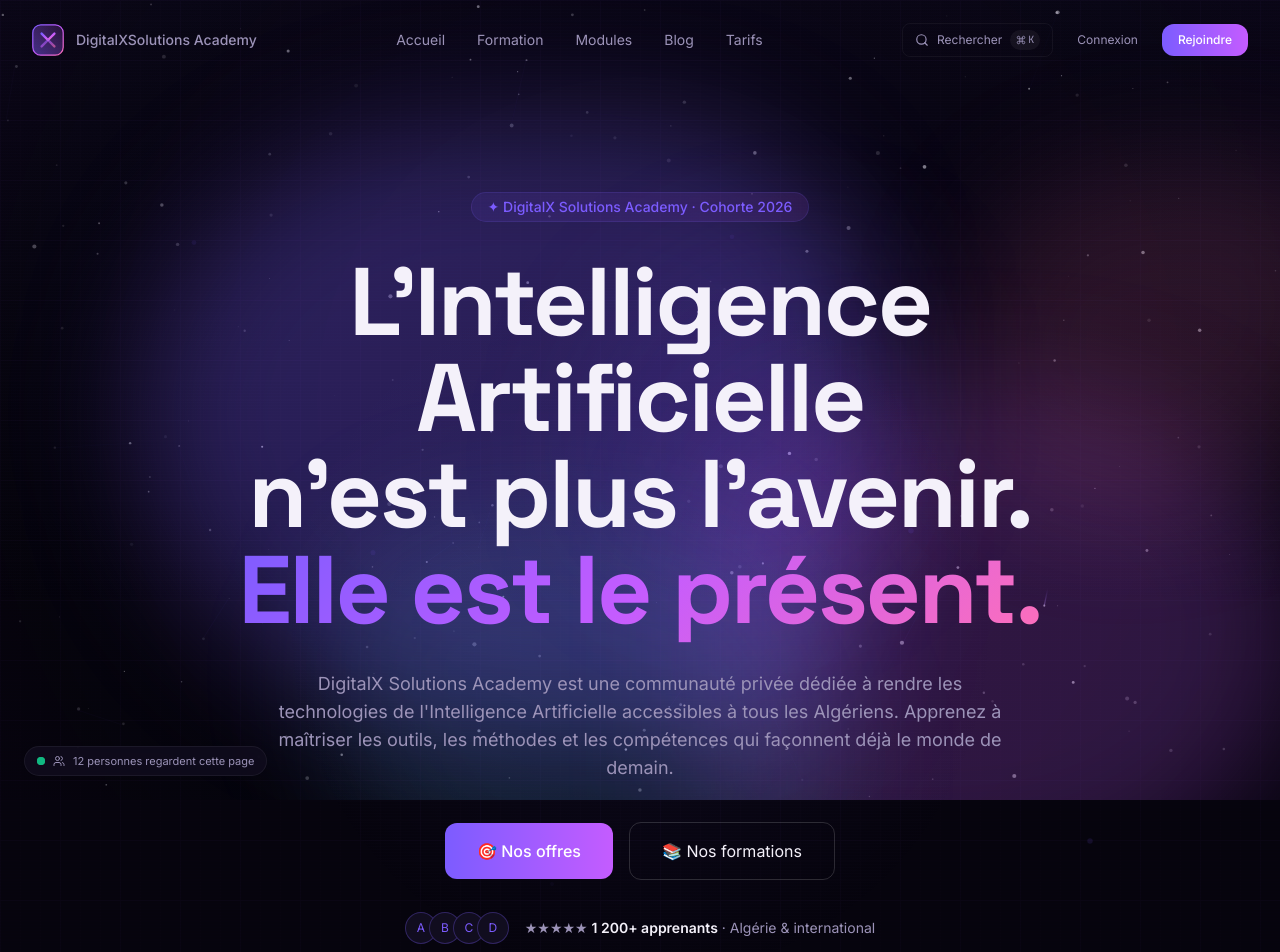
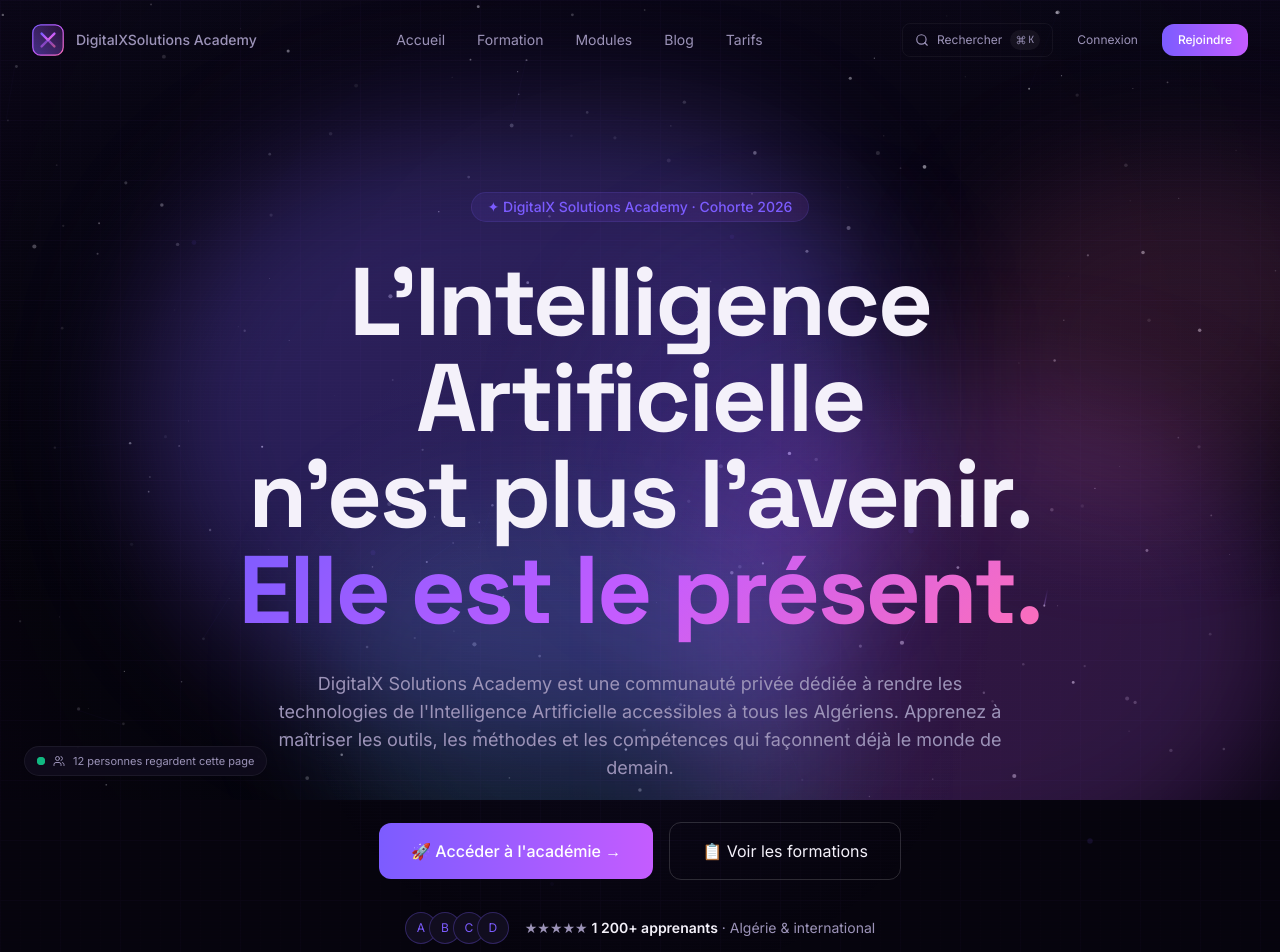
Before and after one commit to karimbzn31/DigitalX-Solutions-, a Next.js app: page / in a window 1280 px wide. Shown: the top 952 px of the page. Built offline with nearby package versions, Linux system fonts and the light colour scheme.

Commit message:
🔙 Restore original CTA buttons

```diff
--- a/src/components/landing/Hero.tsx
+++ b/src/components/landing/Hero.tsx
@@ -224,12 +224,12 @@
         >
           <Link href="/register" className="w-full sm:w-auto">
             <NebulaButton size="lg" className="w-full sm:w-auto px-6 md:px-8 py-3 md:py-4 text-sm md:text-base">
-              🎯 Nos offres
+              🚀 Accéder à l&apos;académie →
             </NebulaButton>
           </Link>
           <Link href="#formation" className="w-full sm:w-auto">
             <NebulaButton variant="secondary" size="lg" className="w-full sm:w-auto px-6 md:px-8 py-3 md:py-4 text-sm md:text-base">
-              📚 Nos formations
+              📋 Voir les formations
             </NebulaButton>
           </Link>
         </motion.div>
```
